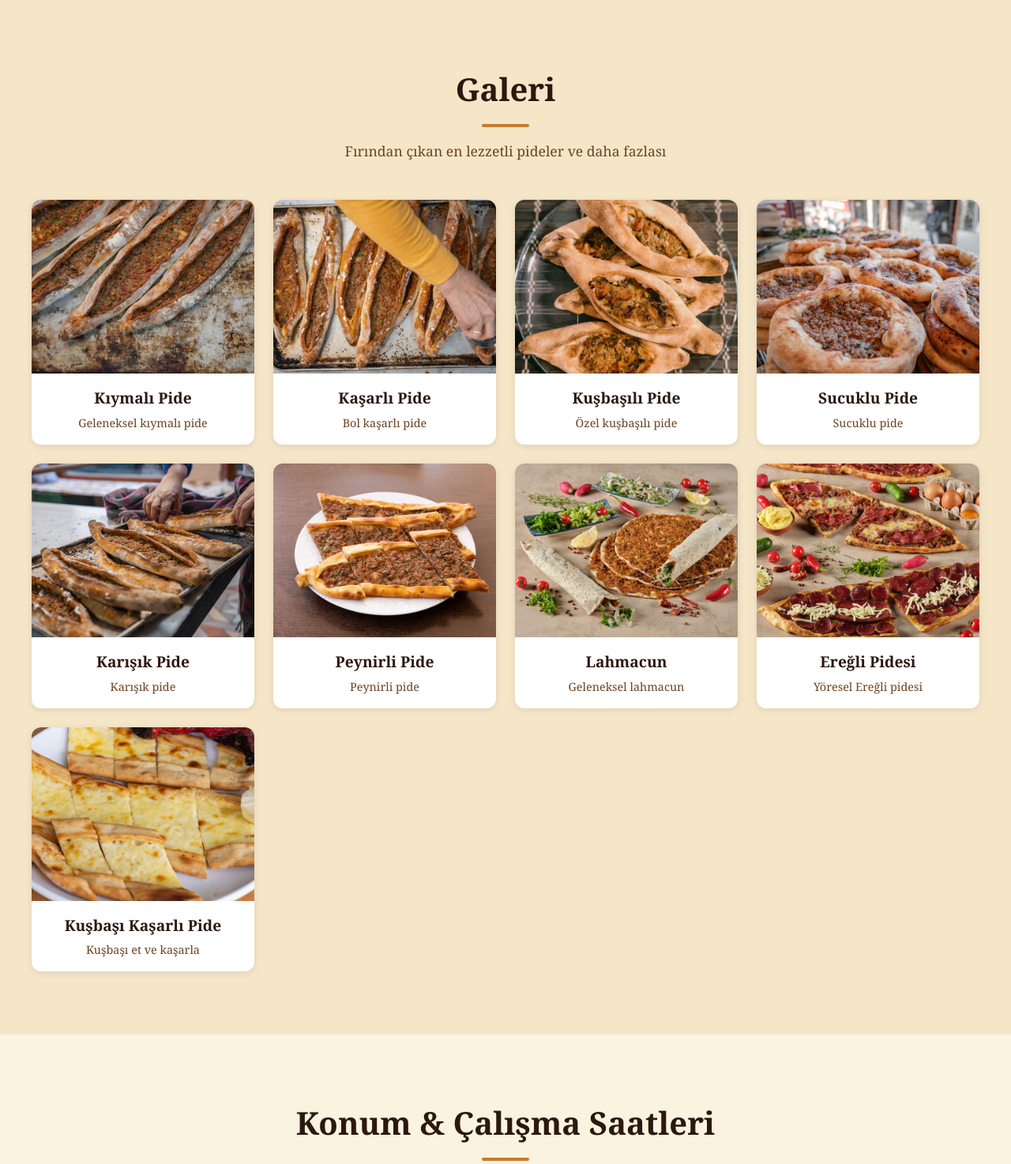
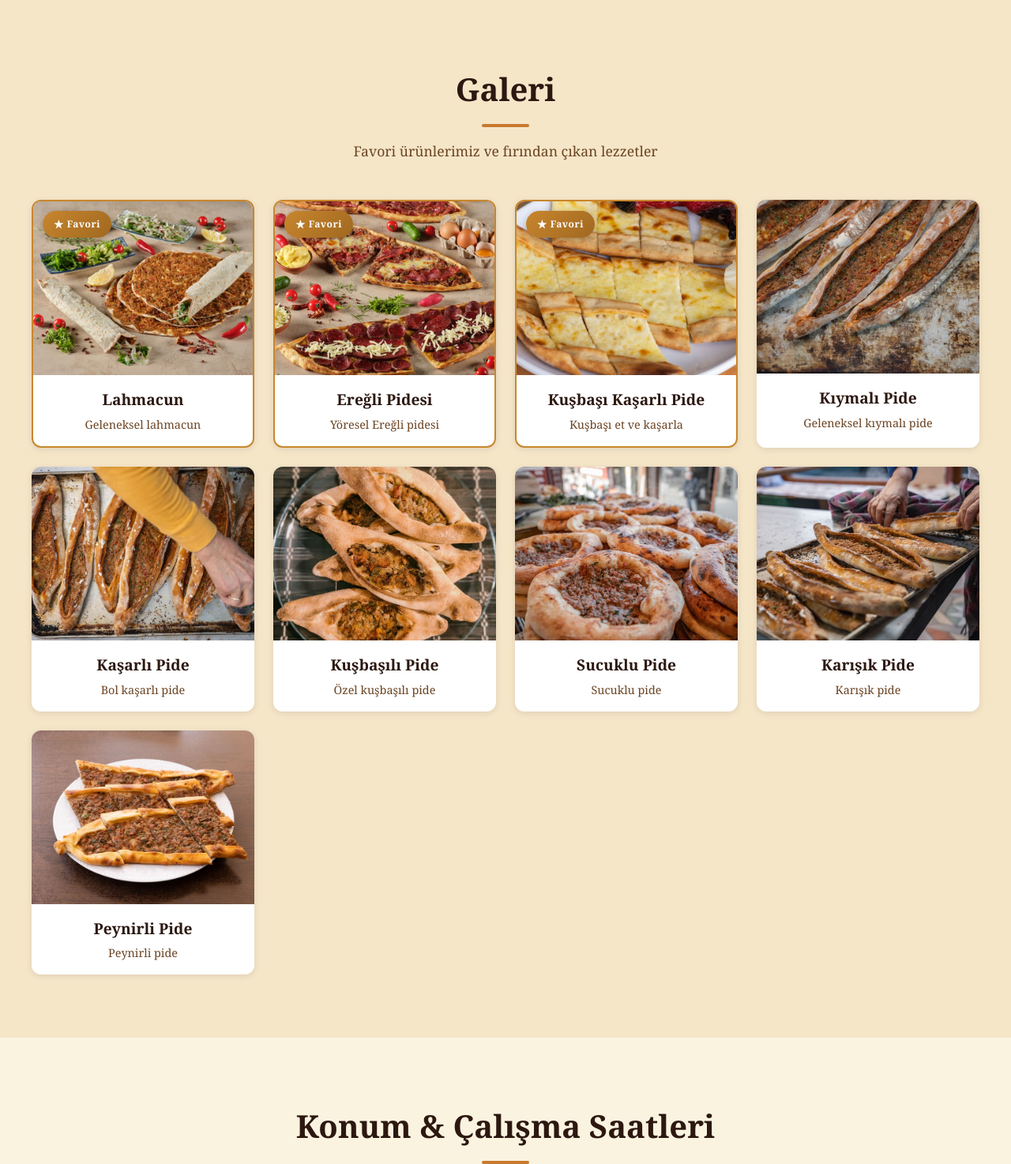
Before and after one commit to TahaArslan67/qrmenu, a Flask app: template templates/tanitim.html in a window 1280 px wide. Shown: the part 1413-2887 px from the top of the page at 79% size. Run offline with Flask 2, Linux system fonts and the light colour scheme; the template is opened without the code that fills it, so the values that code supplies are empty; parts of the project's set-up code (start-up, migrations or seed data) failed here and were passed over; some libraries are stand-ins or nearby versions.

Commit message:
feat: favori urunler (lahmacun, eregli, kusbasi kasarli) ilk 3 sirada badge ile

```diff
--- a/templates/tanitim.html
+++ b/templates/tanitim.html
@@ -369,6 +369,7 @@
             background: var(--color-white);
             border-radius: var(--radius);
             overflow: hidden;
+            position: relative;
             box-shadow: var(--shadow-sm);
             transition: var(--transition);
             cursor: pointer;
@@ -400,6 +401,33 @@
         .galeri-card-body p {
             font-size: 0.9rem;
             color: var(--color-text-light);
+        }
+
+        .favori-badge {
+            position: absolute;
+            top: 12px;
+            left: 12px;
+            background: linear-gradient(135deg, #c8862e, #a06820);
+            color: #fff;
+            padding: 6px 14px;
+            border-radius: 20px;
+            font-size: 0.75rem;
+            font-weight: 700;
+            letter-spacing: 0.5px;
+            box-shadow: 0 2px 8px rgba(0,0,0,0.25);
+            z-index: 2;
+            display: flex;
+            align-items: center;
+            gap: 4px;
+        }
+
+        .favori-badge::before {
+            content: '\2605';
+            font-size: 0.85rem;
+        }
+
+        .galeri-card.favori {
+            border: 2px solid #c8862e;
         }
 
         /* ===== KONUM & SAATLER ===== */
@@ -867,7 +895,7 @@
     <section class="galeri" id="galeri">
         <div class="section-container">
             <h2 class="section-title fade-in">Galeri</h2>
-            <p class="section-subtitle fade-in">Fırından çıkan en lezzetli pideler ve daha fazlası</p>
+            <p class="section-subtitle fade-in">Favori ürünlerimiz ve fırından çıkan lezzetler</p>
             <div class="galeri-grid" id="galeriGrid">
                 <!-- JS ile doldurulacak -->
             </div>
@@ -965,15 +993,15 @@
             instagram: 'https://www.instagram.com/gozdepide.kozlu67/',
             mapsEmbed: 'https://maps.google.com/maps?q=G%C3%B6zde%20Pide%20Kozlu%20Zonguldak&t=&z=15&ie=UTF8&iwloc=&output=embed',
             galeriGorseller: [
+                { src: '/static/gallery/lahmacun.jpg', ad: 'Lahmacun', aciklama: 'Geleneksel lahmacun', favori: true },
+                { src: '/static/gallery/eregli_pide.jpg', ad: 'Ereğli Pidesi', aciklama: 'Yöresel Ereğli pidesi', favori: true },
+                { src: '/static/gallery/kusbasili_kasarli_pide.jpg', ad: 'Kuşbaşı Kaşarlı Pide', aciklama: 'Kuşbaşı et ve kaşarla', favori: true },
                 { src: '/static/gallery/pide_kiymali.jpg', ad: 'Kıymalı Pide', aciklama: 'Geleneksel kıymalı pide' },
                 { src: '/static/gallery/pide_kasarli.jpg', ad: 'Kaşarlı Pide', aciklama: 'Bol kaşarlı pide' },
                 { src: '/static/gallery/pide_kusbasili.jpg', ad: 'Kuşbaşılı Pide', aciklama: 'Özel kuşbaşılı pide' },
                 { src: '/static/gallery/pide_sucuklu.jpg', ad: 'Sucuklu Pide', aciklama: 'Sucuklu pide' },
                 { src: '/static/gallery/pide_karisik.jpg', ad: 'Karışık Pide', aciklama: 'Karışık pide' },
-                { src: '/static/gallery/pide_peynirli.jpg', ad: 'Peynirli Pide', aciklama: 'Peynirli pide' },
-                { src: '/static/gallery/lahmacun.jpg', ad: 'Lahmacun', aciklama: 'Geleneksel lahmacun' },
-                { src: '/static/gallery/eregli_pide.jpg', ad: 'Ereğli Pidesi', aciklama: 'Yöresel Ereğli pidesi' },
-                { src: '/static/gallery/kusbasili_kasarli_pide.jpg', ad: 'Kuşbaşı Kaşarlı Pide', aciklama: 'Kuşbaşı et ve kaşarla' }
+                { src: '/static/gallery/pide_peynirli.jpg', ad: 'Peynirli Pide', aciklama: 'Peynirli pide' }
             ]
         };
 
@@ -995,9 +1023,11 @@
         const galeriGrid = document.getElementById('galeriGrid');
         siteInfo.galeriGorseller.forEach((gorsel, index) => {
             const card = document.createElement('div');
-            card.className = 'galeri-card fade-in';
+            card.className = 'galeri-card fade-in' + (gorsel.favori ? ' favori' : '');
             card.style.transitionDelay = (index * 0.1) + 's';
+            const badge = gorsel.favori ? '<div class="favori-badge">Favori</div>' : '';
             card.innerHTML = `
+                ${badge}
                 <img src="${gorsel.src}" alt="${gorsel.ad}" onerror="this.onerror=null; this.src='/static/placeholder.svg'">
                 <div class="galeri-card-body">
                     <h3>${gorsel.ad}</h3>
```
